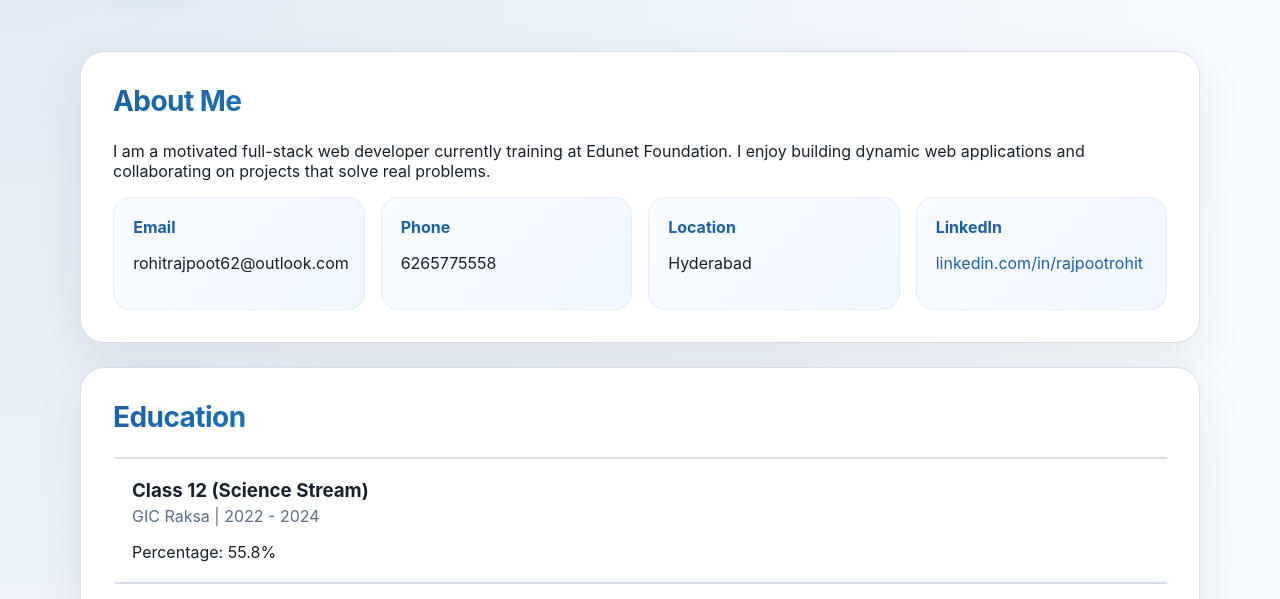
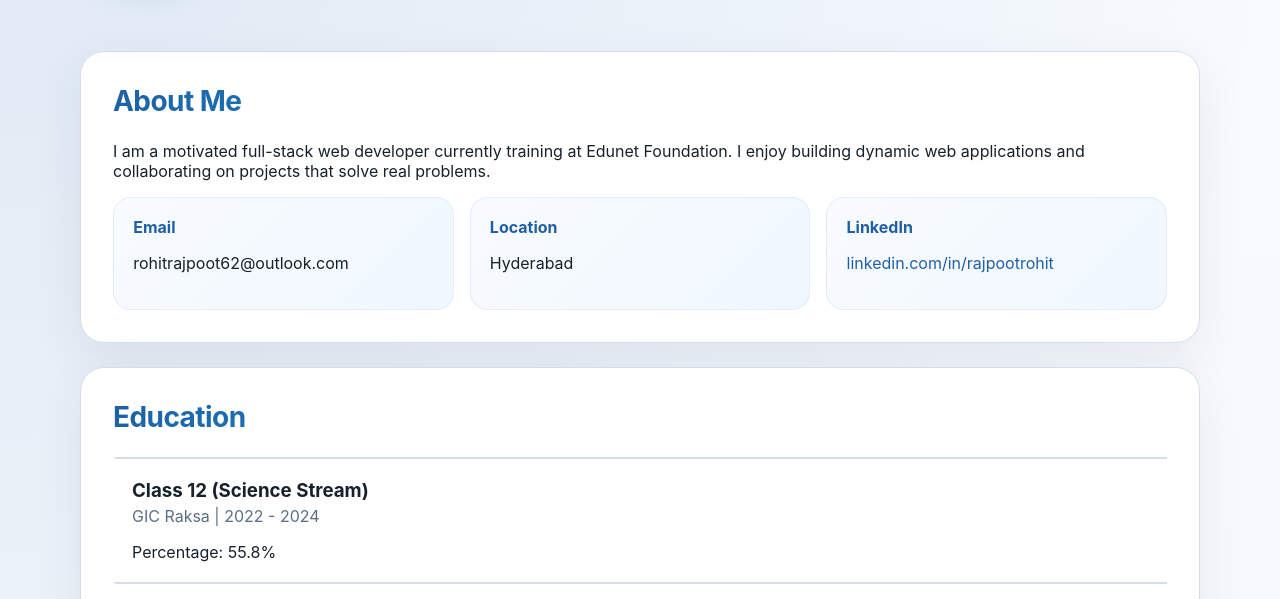
Before and after one commit to Rohit-Rajpoot-62/p1, a plain HTML site: page index.html in a window 1280 px wide. Shown: the part 201-800 px from the top of the page. Drawn offline with Linux system fonts and the light colour scheme.

Commit message:
number remove

```diff
--- a/index.html
+++ b/index.html
@@ -31,10 +31,6 @@
         <div>
           <strong>Email</strong>
           <p>rohitrajpoot62@outlook.com</p>
-        </div>
-        <div>
-          <strong>Phone</strong>
-          <p>6265775558</p>
         </div>
         <div>
           <strong>Location</strong>
```
